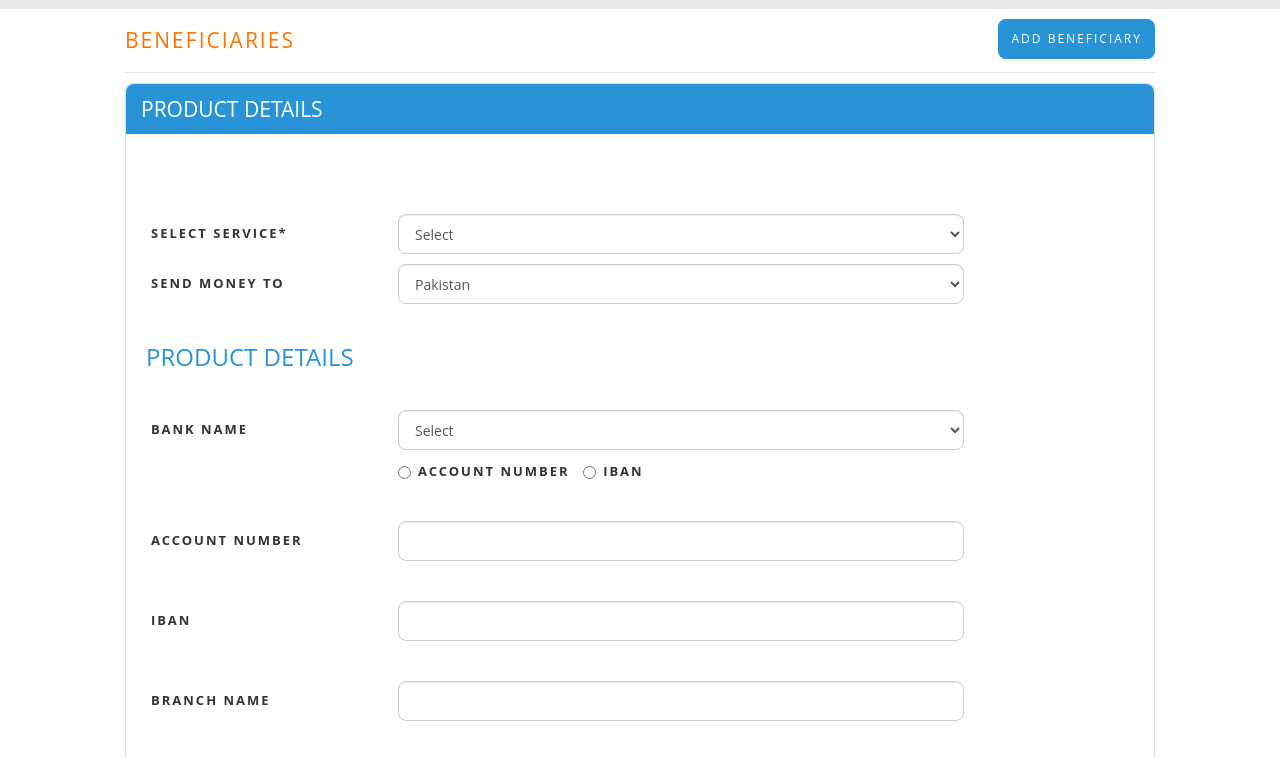
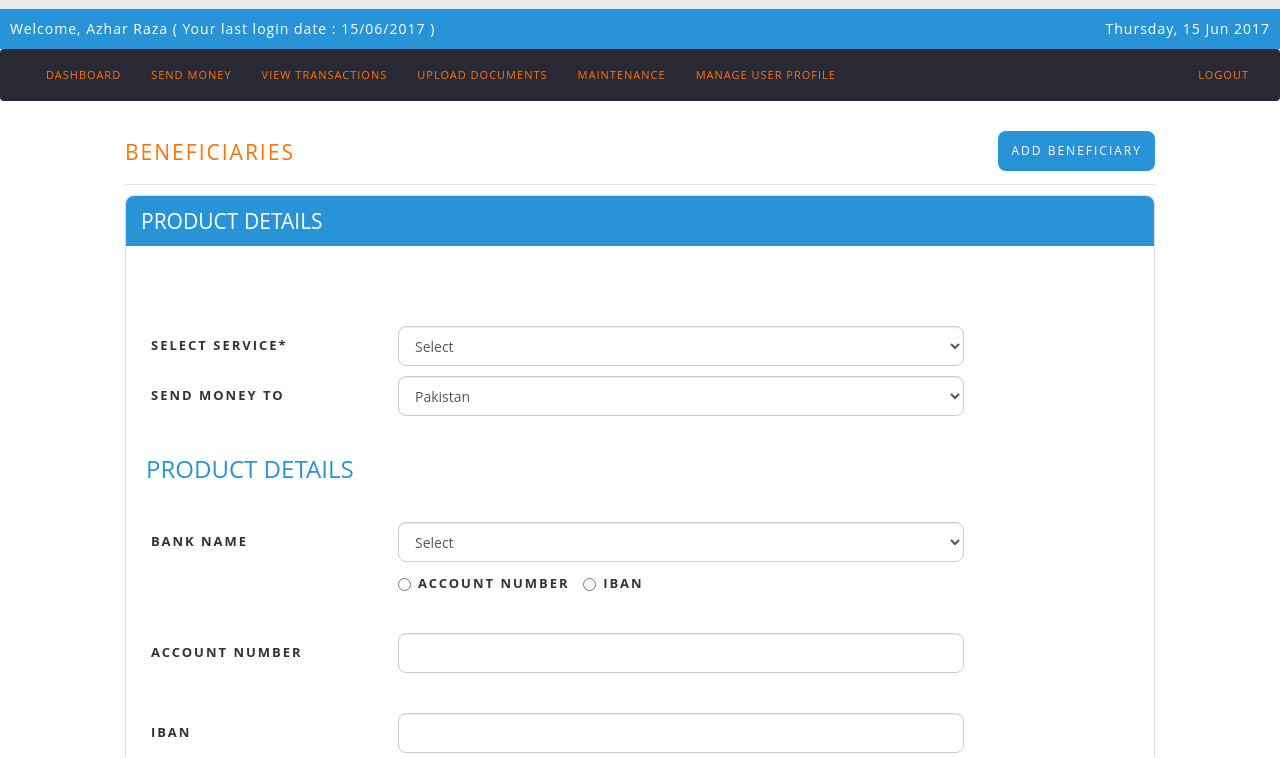
Before and after one commit to mfahadcodenvoi1/fgc_money, a website: page public/views/add_beneficiary.html in a window 1280 px wide. Shown: the part 125-883 px from the top of the page. Drawn offline with nearby package versions, Linux system fonts and the light colour scheme.

Commit message:
navbar added

```diff
--- a/public/css/header-custom.css
+++ b/public/css/header-custom.css
@@ -51,7 +51,24 @@
 }
 
 .nav-label{
+    letter-spacing: 1px;
     width: 100%;
     background-color: rgb( 40, 147, 214 );
     color: white;
 }
+.nav-custom{
+    background-color: rgb( 41, 41, 54 );
+}
+.nav-custom a{
+    color: rgb( 255, 115, 2 );
+    font-size: 11px;
+    text-transform: uppercase;
+    letter-spacing: 1px;
+}
+.nav-custom a:hover{
+    background-color: rgb( 41, 41, 54 ) !important;
+}
+.nav-custom a:focus{
+    background-color: rgb( 41, 41, 54 ) !important;
+    color: white;
+}
--- a/public/views/add_beneficiary.html
+++ b/public/views/add_beneficiary.html
@@ -11,7 +11,7 @@
     <link rel="stylesheet" href="../css/adjustments.css">
     <link rel="stylesheet" href="../css/header-custom.css">
     <link rel="stylesheet" href="../css/form.css">
-    <title>Sign Up</title>
+    <title>Add  Beneficiary</title>
 </head>
 <body>
 
@@ -26,6 +26,45 @@
         </span>
     </span>
 </div>
+
+<div class="nav-label row margin-0">
+    <span class="pull-left padding-10">Welcome, Azhar Raza ( Your last login date : 15/06/2017 )</span>
+    <span class="pull-right padding-10">Thursday, 15 Jun 2017</span>
+</div>
+<nav class="navbar  nav-custom">
+    <div class="container-fluid">
+        <!-- Brand and toggle get grouped for better mobile display -->
+        <div class="navbar-header">
+            <button type="button" class="navbar-toggle collapsed" data-toggle="collapse" data-target="#bs-example-navbar-collapse-1" aria-expanded="false">
+                <span class="sr-only">Toggle navigation</span>
+                <span class="icon-bar"></span>
+                <span class="icon-bar"></span>
+                <span class="icon-bar"></span>
+            </button>
+        </div>
+
+        <!-- Collect the nav links, forms, and other content for toggling -->
+        <div class="collapse navbar-collapse" id="bs-example-navbar-collapse-1">
+            <ul class="nav navbar-nav">
+                <li><a href="#">Dashboard</a></li>
+                <li><a href="#">Send Money</a></li>
+                <li><a href="#">View Transactions</a></li>
+                <li><a href="#">Upload Documents</a></li>
+                <li><a href="#">Maintenance</a></li>
+                <li><a href="#">Manage User Profile</a></li>
+
+
+            </ul>
+
+
+            <ul class="nav navbar-nav navbar-right">
+                <li><a href="#">Logout</a></li>
+
+
+            </ul>
+        </div><!-- /.navbar-collapse -->
+    </div><!-- /.container-fluid -->
+</nav>
 
 
 
```
Also changed, not shown: public/views/beneficiary.html (+4 -1 lines).
